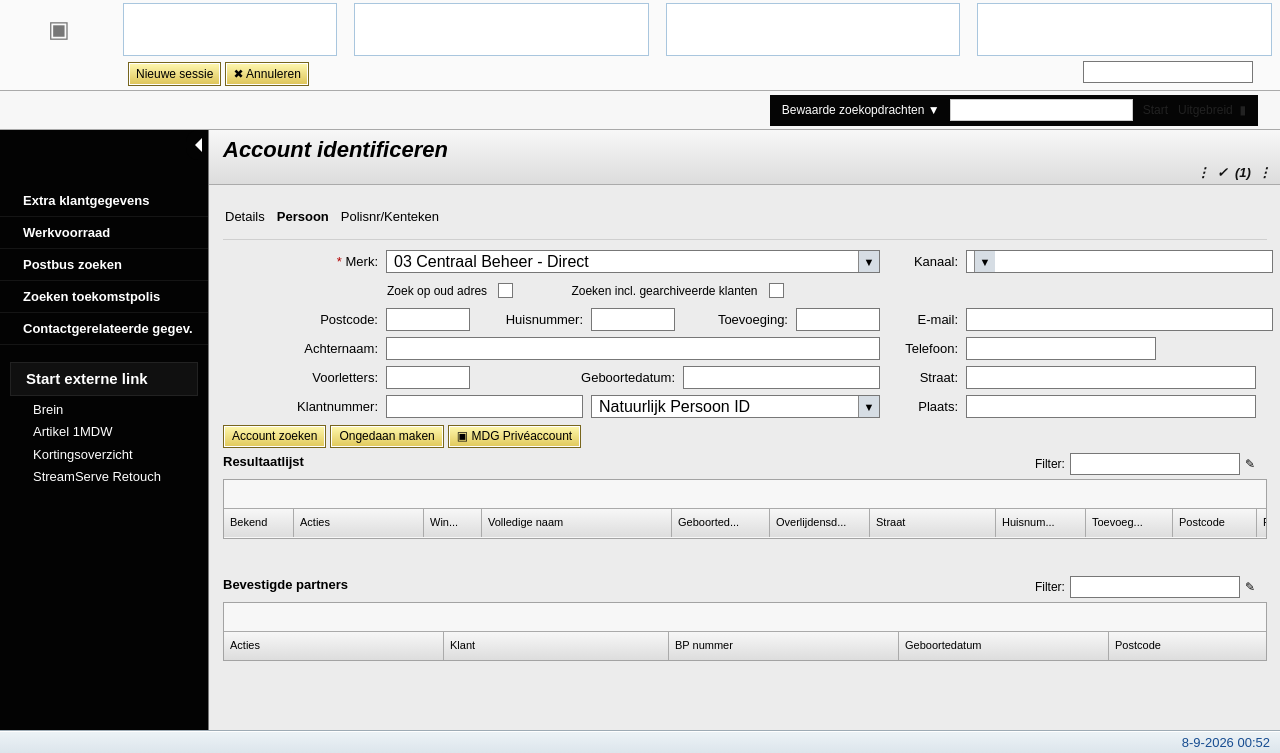
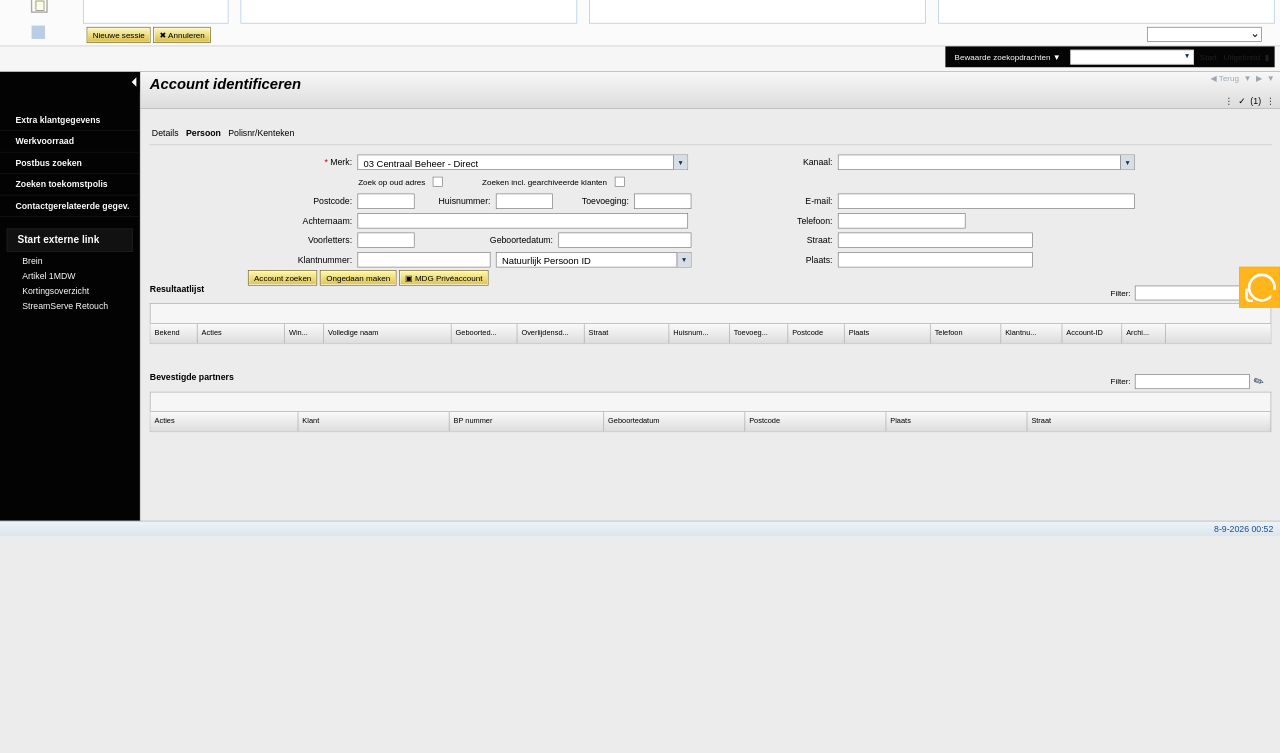
Before and after one commit to svanbergen99/Checklist, a plain HTML site: page overlay-lab.html in a window 1280 px wide. Shown: the part 47-800 px from the top of the page. Drawn offline with Linux system fonts and the light colour scheme.

Commit message:
Rebuild SAP mock against reference screenshots

```diff
--- a/overlay-lab.html
+++ b/overlay-lab.html
@@ -6,108 +6,133 @@
 <title>Account identificeren</title>
 <style>
 *{box-sizing:border-box}
-html,body{margin:0;width:100%;height:100%;font-family:Arial,Helvetica,sans-serif;background:#ececec;color:#000;overflow:hidden}
+html,body{margin:0;width:100%;height:100%;overflow:hidden;background:#ececec;font-family:Arial,Helvetica,sans-serif;color:#000}
 button,input{font:inherit}
-.screen{position:relative;width:100%;height:100%;min-width:1180px;min-height:660px;background:#ececec}
+#fit{position:absolute;left:0;top:0;width:1905px;height:868px;transform-origin:0 0}
+.screen{position:relative;width:1905px;height:868px;background:#ececec;overflow:hidden;font-size:14px}
 
-.top{height:46px;background:#fff;border-top:2px solid #999;border-bottom:5px solid #061525;display:flex;align-items:center;padding:0 28px;gap:12px}
-.sap-logo{font-weight:900;font-style:italic;font-size:17px;color:#118ec2;border:2px solid #118ec2;line-height:1;padding:1px 4px}
-.desktop-title{font-weight:700;font-size:21px;color:#788897}
-.top-links{margin-left:auto;display:flex;gap:25px;font-size:13px}
+/* Bovenste SAP-balk */
+.top{position:absolute;left:0;top:0;width:100%;height:47px;background:#fff;border-top:2px solid #aaa;border-bottom:5px solid #071523;display:flex;align-items:center;padding:0 28px}
+.sap-logo{width:59px;height:29px;background:#0b92c7;color:#fff;font-size:19px;font-weight:900;font-style:italic;line-height:29px;text-align:center;transform:skew(-11deg);margin-right:10px}
+.sap-logo span{display:block;transform:skew(11deg)}
+.desktop-title{font-size:22px;font-weight:700;color:#778797}
+.top-links{margin-left:auto;display:flex;gap:0;font-size:13px;align-items:center;height:100%}
+.top-links span{padding:0 24px;border-right:1px solid #bfc4c9}
+.top-links span:last-child{padding-right:0;border-right:0}
 
-.session-area{height:92px;background:#fafafa;border-bottom:1px solid #aaa;position:relative}
-.session-icon{position:absolute;left:48px;top:17px;font-size:23px;color:#777}
-.session-boxes{position:absolute;left:123px;right:8px;top:4px;display:grid;grid-template-columns:214px 1fr 1fr 1fr;gap:17px}
-.session-box{height:53px;border:1px solid #a9c6de;background:#fff}
-.session-actions{position:absolute;left:128px;bottom:4px;display:flex;gap:4px}
-.sap-action{height:24px;padding:1px 7px;border:1px solid #76651d;background:linear-gradient(#fff8b1,#ddc356);box-shadow:inset 0 0 0 1px #fff;font-size:12px}
-.right-select{position:absolute;right:27px;bottom:7px;width:170px;height:22px;border:1px solid #777;background:#fff}
+/* Sessiegedeelte */
+.session{position:absolute;left:0;top:47px;width:100%;height:92px;background:#fbfbfb;border-bottom:1px solid #a8a8a8}
+.session-icon{position:absolute;left:46px;top:17px;width:25px;height:25px;border:2px solid #aaa;background:#f2f2df;box-shadow:inset 0 0 0 3px #fff}
+.session-icon:after{content:'';position:absolute;left:5px;top:5px;width:11px;height:13px;border:1px solid #777;background:#ffffe6}
+.session-boxes{position:absolute;left:124px;right:8px;top:5px;display:grid;grid-template-columns:216px 1fr 1fr 1fr;gap:18px}
+.session-box{height:53px;border:1px solid #a8c4dd;background:#fff}
+.session-dot{position:absolute;left:47px;bottom:10px;width:20px;height:20px;background:#b9cee5}
+.session-actions{position:absolute;left:129px;bottom:4px;display:flex;gap:4px}
+.sap-action{height:24px;padding:1px 8px;border:1px solid #75641a;background:linear-gradient(#fffac1,#d8bd46);box-shadow:inset 0 0 0 1px #fff;font-size:12px}
+.right-select{position:absolute;right:27px;bottom:6px;width:171px;height:22px;border:1px solid #777;background:#fff}
+.right-select:after{content:'⌄';position:absolute;right:2px;top:-2px;font-size:17px}
 
-.search-row{height:39px;background:#f7f7f7;border-bottom:1px solid #a9a9a9;display:flex;justify-content:flex-end;align-items:center;padding-right:22px}
-.saved{height:31px;background:#050505;color:#fff;display:flex;align-items:center;padding:0 12px;font-size:12px;gap:10px}
-.saved input{width:183px;height:22px;border:1px solid #ccc;background:#fff}
-.saved .muted{color:#222}
+/* Zoekbalk */
+.search-row{position:absolute;left:0;top:139px;width:100%;height:38px;background:#f6f6f6;border-bottom:1px solid #a7a7a7}
+.saved{position:absolute;right:8px;top:0;height:31px;background:#050505;color:#fff;display:flex;align-items:center;font-size:12px}
+.saved-title{padding:0 14px;white-space:nowrap}
+.saved-field{width:184px;height:22px;background:#fff;border:1px solid #bbb;margin-right:9px;position:relative}
+.saved-field:after{content:'▼';position:absolute;right:4px;top:2px;color:#16304f;font-size:10px}
+.saved-muted{color:#202020;padding:0 8px 0 0;white-space:nowrap}
 
-.content-shell{position:absolute;left:0;right:0;top:177px;bottom:23px;display:grid;grid-template-columns:209px minmax(0,1fr);transition:grid-template-columns .12s ease}
-.screen.menu-closed .content-shell{grid-template-columns:0 minmax(0,1fr)}
+/* Hoofdgebied + menu */
+.content{position:absolute;left:0;right:0;top:177px;bottom:23px;display:grid;grid-template-columns:209px 1fr}
+.screen.menu-closed .content{grid-template-columns:0 1fr}
+.sidebar{position:relative;height:100%;background:#030303;color:#fff;border-right:1px solid #777;overflow:hidden}
+.screen.menu-closed .sidebar{overflow:visible}
+.screen.menu-closed .side-list{display:none}
+.side-list{padding-top:56px;font-size:13px;font-weight:700;white-space:nowrap}
+.side-item{height:32px;padding:8px 23px;border-bottom:1px solid #171717}
+.side-group{margin:17px 10px 0;height:35px;padding:7px 15px;border:1px solid #222;background:#111;font-size:15px}
+.side-links{padding:3px 33px 0;font-weight:400;line-height:1.72}
+.menu-toggle{position:absolute;z-index:50;top:0;width:22px;height:30px;border:0;background:#030303;padding:0;cursor:pointer}
+.menu-toggle:focus-visible{outline:2px solid #fff;outline-offset:-2px}
+.menu-toggle:after{content:'';position:absolute;top:8px;width:0;height:0;border-top:7px solid transparent;border-bottom:7px solid transparent}
+.screen.menu-open .menu-toggle{right:0;border-radius:13px 0 0 13px}
+.screen.menu-open .menu-toggle:after{right:5px;border-right:7px solid #fff}
+.screen.menu-closed .menu-toggle{left:0;border-radius:0 13px 13px 0}
+.screen.menu-closed .menu-toggle:after{left:5px;border-left:7px solid #fff}
 
-.sidebar{position:relative;min-width:0;height:100%;background:#030303;color:#fff;border-right:1px solid #777;overflow:hidden}
-.screen.menu-closed .sidebar{overflow:visible}
-.side-list{padding-top:55px;font-size:13px;font-weight:700;white-space:nowrap}
-.screen.menu-closed .side-list{display:none}
-.side-list>.side-item{height:32px;padding:8px 23px;border-bottom:1px solid #151515}
-.side-group{margin:17px 10px 0;height:34px;padding:7px 15px;border:1px solid #222;background:#101010;font-size:15px;font-weight:700}
-.side-links{padding:3px 33px 0;font-size:13px;font-weight:400;line-height:1.72}
+.main{position:relative;min-width:0;height:100%;background:#ececec;overflow:hidden}
+.page-title{position:absolute;left:0;top:0;right:0;height:55px;background:linear-gradient(#f7f7f7,#dcdcdc);border-bottom:1px solid #a5a5a5;font-size:22px;font-weight:700;font-style:italic;padding:5px 0 0 14px}
+.page-nav{position:absolute;right:8px;top:2px;font-size:12px;color:#9aa8b5;font-style:normal;font-weight:400}
+.page-status{position:absolute;right:8px;bottom:3px;font-size:13px;font-style:normal;font-weight:400}
+.closed-chip{display:none;position:absolute;left:208px;top:37px;height:30px;background:#293b52;color:#fff;padding:7px 10px;font-size:13px;font-style:normal;font-weight:400;border:1px solid #7c8997}
+.screen.menu-closed .closed-chip{display:block}
 
-.menu-toggle{position:absolute;z-index:30;top:0;width:22px;height:30px;border:0;background:#030303;cursor:pointer;padding:0}
-.menu-toggle:focus-visible{outline:2px solid #fff;outline-offset:-2px}
-.menu-toggle::after{content:"";position:absolute;top:8px;width:0;height:0;border-top:7px solid transparent;border-bottom:7px solid transparent}
-.screen.menu-open .menu-toggle{right:0;border-radius:12px 0 0 12px}
-.screen.menu-open .menu-toggle::after{right:6px;border-right:7px solid #fff}
-.screen.menu-closed .menu-toggle{left:0;border-radius:0 14px 14px 0}
-.screen.menu-closed .menu-toggle::after{left:6px;border-left:7px solid #fff}
+.work{position:absolute;left:0;right:0;top:55px;bottom:0;background:#ececec}
+.subtabs{position:absolute;left:17px;top:29px;height:25px;display:flex;gap:11px;align-items:flex-start;font-size:13px}
+.subtabs .active{font-weight:700}
+.rule{position:absolute;left:13px;right:12px;top:53px;border-top:1px solid #c8c8c8}
 
-.main-pane{min-width:0;height:100%;background:#ececec;overflow:hidden}
-.page-title{height:55px;background:linear-gradient(#f7f7f7,#dcdcdc);border-bottom:1px solid #aaa;position:relative;display:flex;align-items:flex-start;padding:7px 0 0 14px;font-weight:700;font-style:italic;font-size:22px}
-.top-status{position:absolute;right:9px;bottom:4px;font-size:13px;color:#111}
-.work{height:calc(100% - 55px);position:relative;min-width:0;background:#ececec;padding:24px 13px 30px 14px}
-.subtabs{height:31px;border-bottom:1px solid #cfcfcf;display:flex;gap:12px;align-items:flex-start;padding-left:2px;font-size:13px}
-.subtabs .active{font-weight:700}
+.form-left,.form-right{position:absolute;top:65px}
+.screen.menu-open .form-left{left:160px;width:655px}
+.screen.menu-closed .form-left{left:220px;width:705px}
+.screen.menu-open .form-right{left:915px;width:565px}
+.screen.menu-closed .form-right{left:1035px;width:565px}
+.frow{height:29px;display:grid;grid-template-columns:155px 1fr;gap:8px;align-items:center}
+.frow label{text-align:right;font-size:13px;white-space:nowrap}
+.field{height:23px;border:1px solid #777;background:#fff;position:relative}
+.field.select:after{content:'▼';position:absolute;right:0;top:0;width:20px;height:21px;border-left:1px solid #777;background:#d7dee5;display:flex;align-items:center;justify-content:center;font-size:10px;color:#1e324a}
+.checks{height:29px;display:flex;align-items:center;padding-left:164px;gap:58px;font-size:12px;white-space:nowrap}
+.checkbox{display:inline-block;width:15px;height:15px;border:1px solid #777;background:#fff;margin-left:8px;vertical-align:-3px}
+.multi{height:29px;display:grid;grid-template-columns:155px 85px 105px 85px 105px 85px;gap:8px;align-items:center}
+.multi label{text-align:right;font-size:13px;white-space:nowrap}
+.action-line{display:flex;gap:4px;margin-top:1px}
+.form-button{height:23px;padding:1px 8px;border:1px solid #78661d;background:linear-gradient(#fff8ad,#ddc450);box-shadow:inset 0 0 0 1px #fff;font-size:12px}
+.form-right .frow{grid-template-columns:115px 1fr}
+.form-right .short{width:190px}
+.form-right .medium{width:290px}
 
-.form-area{padding-top:7px;display:grid;grid-template-columns:minmax(650px,1.05fr) minmax(480px,.95fr);column-gap:74px}
-.left,.right{display:grid;grid-auto-rows:29px;align-items:center}
-.frow{display:grid;grid-template-columns:155px 1fr;align-items:center;gap:8px}
-.frow label{text-align:right;font-size:13px;white-space:nowrap}
-.field{height:23px;border:1px solid #777;background:#fff}
-.field.select{display:flex;align-items:center;justify-content:space-between;padding-left:7px}
-.field.select:after{content:'▼';font-size:11px;background:#d6dde4;border-left:1px solid #888;height:100%;width:20px;display:flex;align-items:center;justify-content:center}
-.mini-line{display:grid;grid-template-columns:155px 84px 105px 84px 105px 84px;gap:8px;align-items:center}
-.mini-line label{text-align:right;font-size:13px;white-space:nowrap}
-.checks{display:flex;gap:58px;padding-left:164px;font-size:12px;white-space:nowrap}
-.checkbox{display:inline-block;width:15px;height:15px;border:1px solid #777;background:#fff;vertical-align:-3px;margin-left:8px}
-.action-line{display:flex;gap:4px;margin-top:1px}
-.form-button{height:23px;padding:1px 8px;border:1px solid #78661d;background:linear-gradient(#fff8ae,#e0c85a);box-shadow:inset 0 0 0 1px #fff;font-size:12px}
-.right .frow{grid-template-columns:115px 1fr}
-.right .short{max-width:190px}
-.right .medium{max-width:290px}
+.result-title{position:absolute;left:14px;top:260px;font-size:13px;font-weight:700}
+.result{position:absolute;left:14px;right:13px;top:289px;height:61px;border:1px solid #aaa;background:#f6f6f6}
+.filter{position:absolute;right:10px;top:-27px;display:flex;align-items:center;gap:6px;font-size:12px}
+.filter-box{width:171px;height:22px;border:1px solid #777;background:#fff}
+.pencil{font-size:18px;color:#233852;transform:rotate(-28deg)}
+.table-head{position:absolute;left:0;right:0;bottom:0;height:30px;display:grid;background:linear-gradient(#fafafa,#ddd);border-top:1px solid #aaa;font-size:11px;white-space:nowrap;overflow:hidden}
+.table-head.result-cols{grid-template-columns:70px 130px 58px 190px 98px 100px 126px 90px 87px 84px 128px 105px 91px 89px 65px}
+.table-head.partner-cols{grid-template-columns:220px 225px 230px 210px 210px 210px 1fr}
+.table-head span{padding:7px 6px;border-right:1px solid #aaa;overflow:hidden;text-overflow:ellipsis}
+.partner-title{position:absolute;left:14px;top:392px;font-size:13px;font-weight:700}
+.partner{position:absolute;left:14px;right:13px;top:421px;height:60px;border:1px solid #aaa;background:#f6f6f6}
 
-.section-title{font-size:13px;font-weight:700;margin:4px 0 10px 0}
-.table-wrap{position:relative;height:60px;border:1px solid #a3a3a3;background:#f7f7f7}
-.filter{position:absolute;right:11px;top:-27px;font-size:12px;display:flex;align-items:center;gap:5px}
-.filter input{width:170px;height:22px;border:1px solid #777;background:#fff}
-.thead{height:29px;margin-top:28px;display:grid;grid-template-columns:70px 130px 58px 190px 98px 100px 126px 90px 87px 84px 128px 105px 91px 89px 65px;background:linear-gradient(#f7f7f7,#ddd);border-top:1px solid #aaa;font-size:11px;white-space:nowrap;overflow:hidden}
-.thead span{padding:7px 6px;border-right:1px solid #aaa;overflow:hidden;text-overflow:ellipsis}
-.partners{margin-top:38px}
-.partners .table-wrap{height:59px}
-.partners .thead{grid-template-columns:220px 225px 230px 210px 210px 210px 1fr}
+/* Help-icoon rechts */
+.help{position:absolute;right:0;top:235px;width:61px;height:61px;background:#ffb51b;border:1px solid #ffaf00}
+.help:before{content:'';position:absolute;left:12px;top:9px;width:34px;height:34px;border:4px solid #fff;border-radius:50%}
+.help:after{content:'';position:absolute;left:8px;top:31px;width:8px;height:17px;border-left:4px solid #fff;border-bottom:4px solid #fff;border-radius:0 0 0 8px;box-shadow:37px 0 0 -2px #ffb51b}
 
-.statusbar{position:absolute;left:0;right:0;bottom:0;height:23px;background:linear-gradient(#edf3f7,#dce5ec);border-top:1px solid #9eabb5;box-shadow:inset 0 1px 0 #fff}
+.statusbar{position:absolute;left:0;right:0;bottom:0;height:23px;background:linear-gradient(#eef4f8,#dbe5ec);border-top:1px solid #9faab5;box-shadow:inset 0 1px 0 #fff}
 .clock{position:absolute;right:10px;bottom:3px;font-size:13px;color:#174d91;white-space:nowrap}
-
-@media(max-width:1350px){
-  .form-area{grid-template-columns:minmax(590px,1fr) 430px;column-gap:30px}
-}
 </style>
 </head>
 <body>
+<div id="fit">
   <div id="screen" class="screen menu-open">
     <div class="top">
-    <div class="sap-logo">SAP</div>
+      <div class="sap-logo"><span>SAP</span></div>
       <div class="desktop-title">1MedewerkersDesktop</div>
       <div class="top-links"><span>Delen</span><span>Personaliseren</span><span>Systeemmeldingen</span><span>Afmelden</span></div>
     </div>
 
-  <div class="session-area">
-    <div class="session-icon">▣</div>
+    <div class="session">
+      <div class="session-icon"></div>
       <div class="session-boxes"><div class="session-box"></div><div class="session-box"></div><div class="session-box"></div><div class="session-box"></div></div>
+      <div class="session-dot"></div>
       <div class="session-actions"><button class="sap-action">Nieuwe sessie</button><button class="sap-action">✖ Annuleren</button></div>
-    <input class="right-select" aria-label="Selectieveld">
+      <div class="right-select"></div>
     </div>
 
-  <div class="search-row"><div class="saved">Bewaarde zoekopdrachten ▼ <input aria-label="Bewaarde zoekopdracht"><span class="muted">Start&nbsp;&nbsp;&nbsp;Uitgebreid&nbsp;&nbsp;▮</span></div></div>
+    <div class="search-row">
+      <div class="saved"><span class="saved-title">Bewaarde zoekopdrachten ▼</span><div class="saved-field"></div><span class="saved-muted">Start&nbsp;&nbsp;&nbsp;Uitgebreid&nbsp;&nbsp;▮</span></div>
+    </div>
 
-  <div class="content-shell">
-    <aside class="sidebar" aria-label="Linkernavigatie">
+    <div class="content">
+      <aside class="sidebar">
         <button id="menuToggle" class="menu-toggle" type="button" aria-label="Linker menu open- of dichtklappen"></button>
         <div class="side-list">
           <div class="side-item">Extra klantgegevens</div>
@@ -120,71 +145,73 @@ button,input{font:inherit}
         </div>
       </aside>
 
-    <section class="main-pane">
-      <div class="page-title">Account identificeren <div class="top-status">⋮&nbsp;&nbsp;✓&nbsp; (1)&nbsp; ⋮</div></div>
-      <main class="work">
+      <section class="main">
+        <div class="page-title">Account identificeren
+          <div class="page-nav">◀ Terug&nbsp;&nbsp;▼&nbsp;&nbsp;▶&nbsp;&nbsp;▼</div>
+          <div class="page-status">⋮&nbsp;&nbsp;✓&nbsp; (1)&nbsp; ⋮</div>
+          <div class="closed-chip">Account identificeren</div>
+        </div>
+        <div class="work">
           <div class="subtabs"><span>Details</span><span class="active">Persoon</span><span>Polisnr/Kenteken</span></div>
+          <div class="rule"></div>
 
-        <div class="form-area">
-          <div class="left">
-            <div class="frow"><label><span style="color:#b40000">*</span> Merk:</label><div class="field select">03 Centraal Beheer - Direct</div></div>
+          <div class="form-left">
+            <div class="frow"><label><span style="color:#b40000">*</span> Merk:</label><div class="field select" style="padding:4px 28px 0 8px">03 Centraal Beheer - Direct</div></div>
             <div class="checks"><span>Zoek op oud adres <i class="checkbox"></i></span><span>Zoeken incl. gearchiveerde klanten <i class="checkbox"></i></span></div>
-            <div class="mini-line"><label>Postcode:</label><div class="field"></div><label>Huisnummer:</label><div class="field"></div><label>Toevoeging:</label><div class="field"></div></div>
+            <div class="multi"><label>Postcode:</label><div class="field"></div><label>Huisnummer:</label><div class="field"></div><label>Toevoeging:</label><div class="field"></div></div>
             <div class="frow"><label>Achternaam:</label><div class="field"></div></div>
-            <div class="mini-line"><label>Voorletters:</label><div class="field"></div><label style="grid-column:3/5">Geboortedatum:</label><div class="field" style="grid-column:5/7"></div></div>
-            <div class="mini-line"><label>Klantnummer:</label><div class="field" style="grid-column:2/4"></div><div class="field select" style="grid-column:4/7">Natuurlijk Persoon ID</div></div>
+            <div class="multi"><label>Voorletters:</label><div class="field"></div><label style="grid-column:3/5">Geboortedatum:</label><div class="field" style="grid-column:5/7"></div></div>
+            <div class="multi"><label>Klantnummer:</label><div class="field" style="grid-column:2/4"></div><div class="field select" style="grid-column:4/7;padding:4px 28px 0 8px">Natuurlijk Persoon ID</div></div>
             <div class="action-line"><button class="form-button">Account zoeken</button><button class="form-button">Ongedaan maken</button><button class="form-button">▣ MDG Privéaccount</button></div>
           </div>
 
-          <div class="right">
+          <div class="form-right">
             <div class="frow"><label>Kanaal:</label><div class="field select"></div></div>
-            <div></div>
+            <div style="height:29px"></div>
             <div class="frow"><label>E-mail:</label><div class="field"></div></div>
             <div class="frow"><label>Telefoon:</label><div class="field short"></div></div>
             <div class="frow"><label>Straat:</label><div class="field medium"></div></div>
             <div class="frow"><label>Plaats:</label><div class="field medium"></div></div>
           </div>
+
+          <div class="result-title">Resultaatlijst</div>
+          <div class="result"><div class="filter">Filter: <span class="filter-box"></span><span class="pencil">✎</span></div><div class="table-head result-cols"><span>Bekend</span><span>Acties</span><span>Win...</span><span>Volledige naam</span><span>Geboorted...</span><span>Overlijdensd...</span><span>Straat</span><span>Huisnum...</span><span>Toevoeg...</span><span>Postcode</span><span>Plaats</span><span>Telefoon</span><span>Klantnu...</span><span>Account-ID</span><span>Archi...</span></div></div>
+
+          <div class="partner-title">Bevestigde partners</div>
+          <div class="partner"><div class="filter">Filter: <span class="filter-box"></span><span class="pencil">✎</span></div><div class="table-head partner-cols"><span>Acties</span><span>Klant</span><span>BP nummer</span><span>Geboortedatum</span><span>Postcode</span><span>Plaats</span><span>Straat</span></div></div>
+
+          <div class="help"></div>
         </div>
-
-        <div class="section-title">Resultaatlijst</div>
-        <div class="table-wrap">
-          <div class="filter">Filter: <input aria-label="Resultaatfilter"> ✎</div>
-          <div class="thead"><span>Bekend</span><span>Acties</span><span>Win...</span><span>Volledige naam</span><span>Geboorted...</span><span>Overlijdensd...</span><span>Straat</span><span>Huisnum...</span><span>Toevoeg...</span><span>Postcode</span><span>Plaats</span><span>Telefoon</span><span>Klantnu...</span><span>Account-ID</span><span>Archi...</span></div>
-        </div>
-
-        <div class="partners">
-          <div class="section-title">Bevestigde partners</div>
-          <div class="table-wrap">
-            <div class="filter">Filter: <input aria-label="Partnerfilter"> ✎</div>
-            <div class="thead"><span>Acties</span><span>Klant</span><span>BP nummer</span><span>Geboortedatum</span><span>Postcode</span><span>Plaats</span><span>Straat</span></div>
-          </div>
-        </div>
-      </main>
       </section>
     </div>
 
     <div class="statusbar"><span id="clock" class="clock"></span></div>
   </div>
-
+</div>
 <script>
 (()=>{
   'use strict';
+  const fit=document.getElementById('fit');
   const screen=document.getElementById('screen');
   const toggle=document.getElementById('menuToggle');
   const clock=document.getElementById('clock');
 
+  function refit(){
+    const scale=Math.min(window.innerWidth/1905,window.innerHeight/868);
+    fit.style.transform=`scale(${scale})`;
+  }
   function updateClock(){
     const d=new Date();
     const pad=n=>String(n).padStart(2,'0');
     clock.textContent=`${d.getDate()}-${d.getMonth()+1}-${d.getFullYear()} ${pad(d.getHours())}:${pad(d.getMinutes())}`;
   }
-
   toggle.addEventListener('click',()=>{
     const open=screen.classList.contains('menu-open');
     screen.classList.toggle('menu-open',!open);
     screen.classList.toggle('menu-closed',open);
   });
-
+  window.addEventListener('resize',refit);
+  refit();
   updateClock();
   setInterval(updateClock,1000);
 })();
```
Lines whose indentation alone changed are shown as unchanged.
